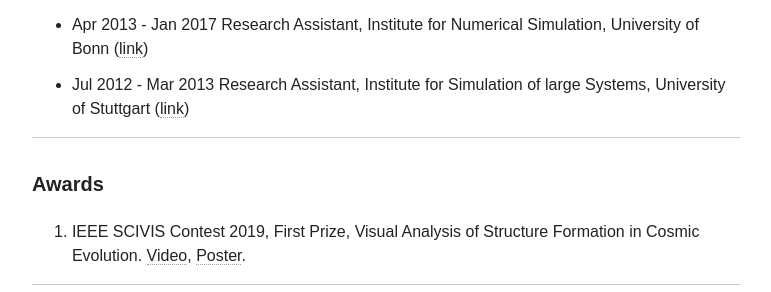
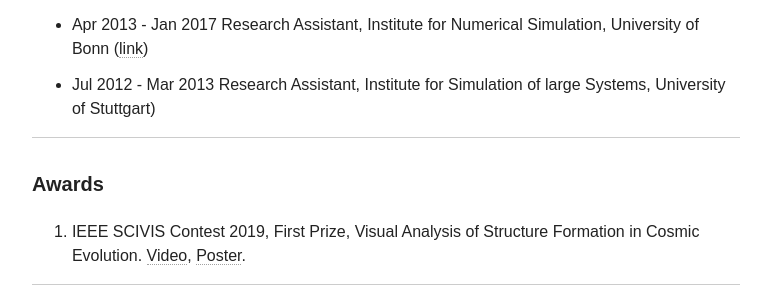
Before and after one commit to diehlpk/diehlpk.github.io, a Jekyll site: the page built from cv/index.md, in a window 1280 px wide and 900 px high, scrolled down 1233 px. Shown: the part 184-476 px from the top of the window, without its empty margins (254-1025 px from the left). Built offline with Jekyll 4.4.1, drawn with Linux system fonts in a browser that asks for light colours; nearby versions of some CDN libraries; some web fonts are replaced.

Commit message:
Update CV

```diff
--- a/cv/index.md
+++ b/cv/index.md
@@ -30,7 +30,7 @@ hide: true
 ##### Professional Experience
 * Feb 2017 - Sep 2018 Postdoctoral fellow, Laboratory for Multi scale Mechanics, Polytechnique Montreal ([link](http://www.polymtl.ca/lm2))
 * Apr 2013 - Jan 2017 Research Assistant, Institute for Numerical Simulation, University of Bonn ([link](http://schweitzer.ins.uni-bonn.de/people/diehl.html))
-* Jul 2012 - Mar 2013 Research Assistant, Institute for Simulation of large Systems, University of Stuttgart ([link](https://www.ipvs.uni-stuttgart.de/abteilungen/sgs/))
+* Jul 2012 - Mar 2013 Research Assistant, Institute for Simulation of large Systems, University of Stuttgart)
 
 ---
 
```
Also changed, not shown: 1 other file.
